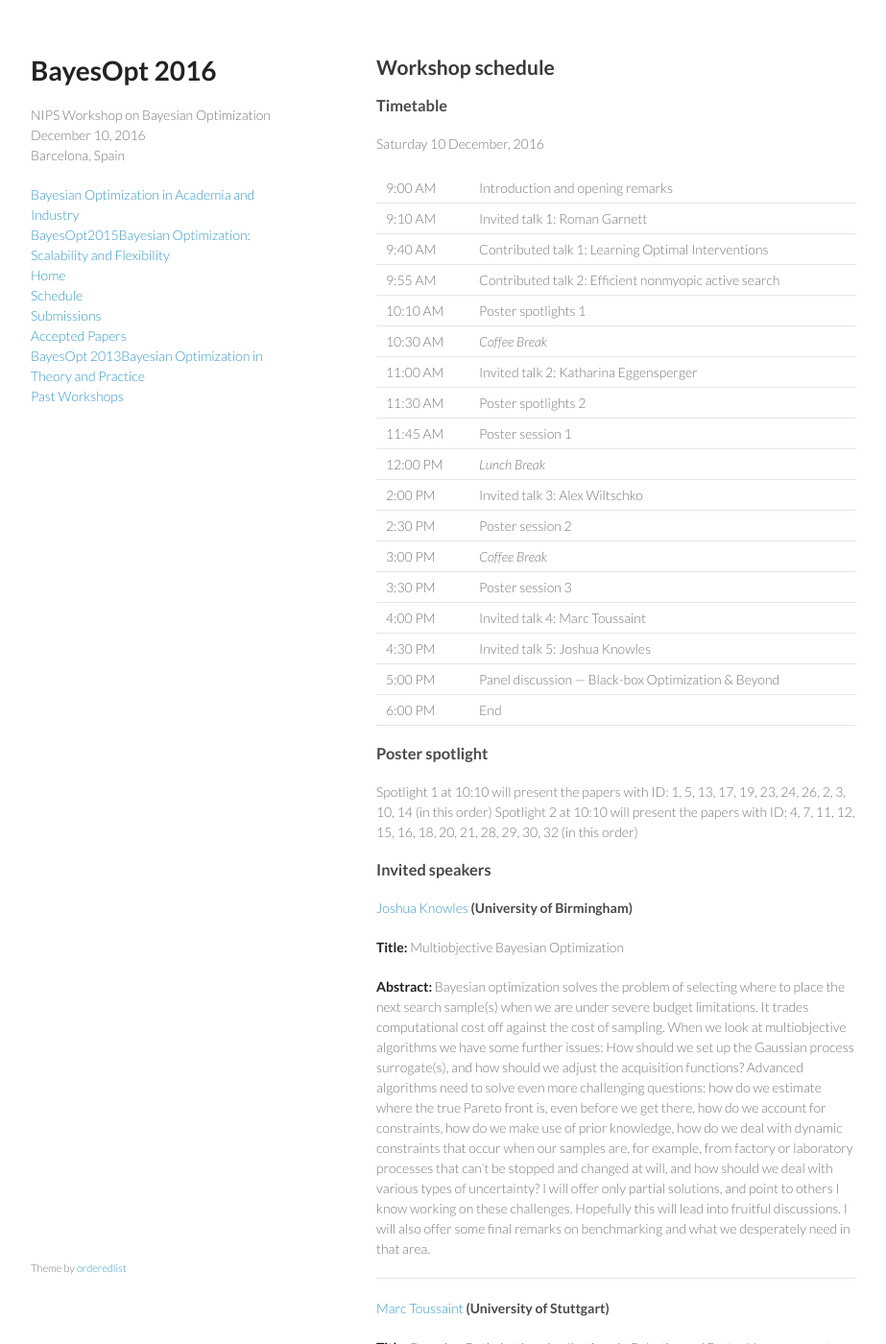
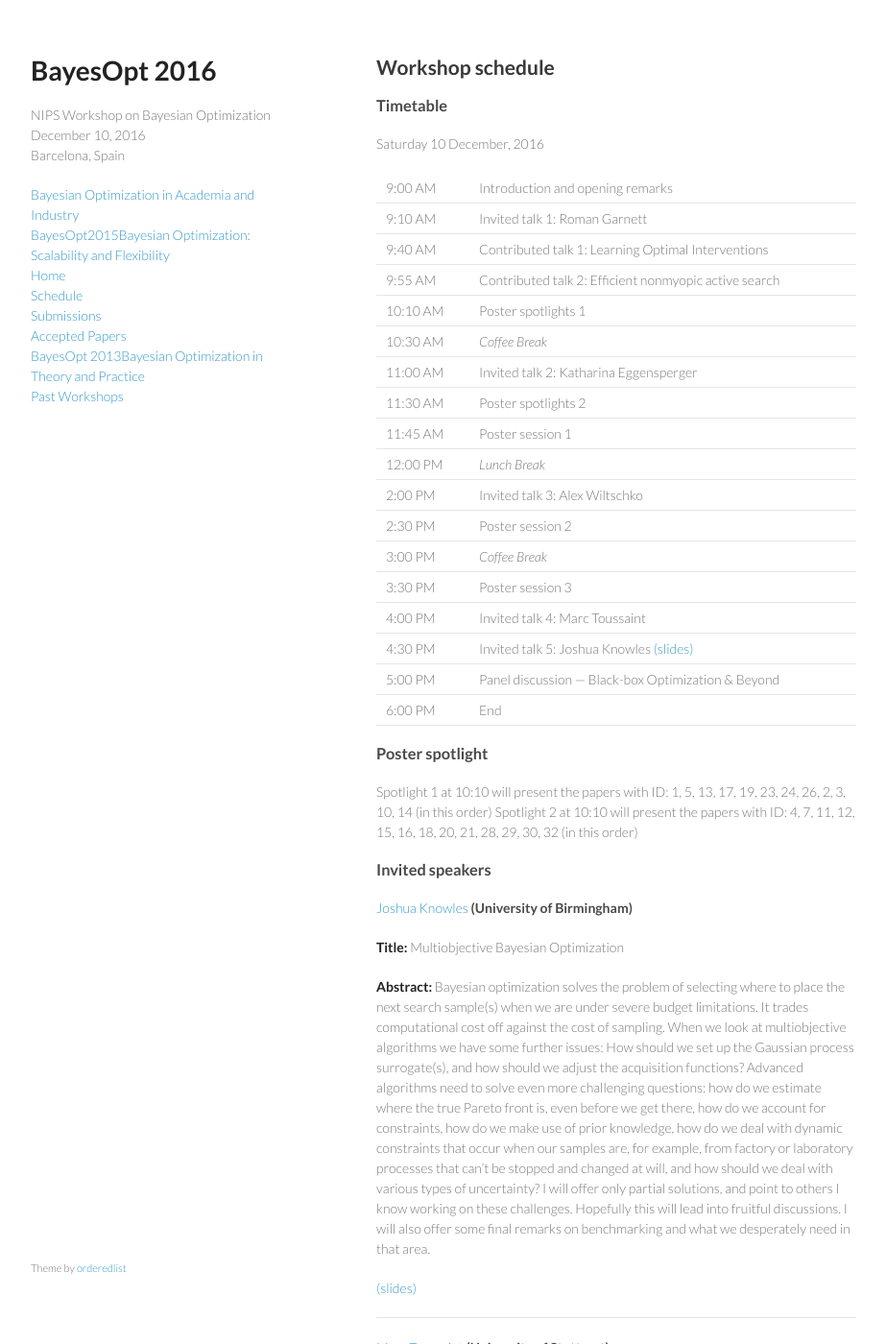
Before and after one commit to bayesopt/bayesopt.github.io, a Jekyll site: the page built from schedule.md, in a window 1280 px wide and 1400 px high. Shown: the whole window at 96% size, without its empty margins (178-1101 px from the left). Built offline with Jekyll 4.4.1, drawn with Linux system fonts in a browser that asks for light colours.

Commit message:
slides Joshua

```diff
--- a/schedule.md
+++ b/schedule.md
@@ -26,7 +26,7 @@ Saturday 10 December, 2016
 |  3:00 PM | *Coffee Break*
 |  3:30 PM | Poster session 3
 |  4:00 PM | Invited talk 4: Marc Toussaint
-|  4:30 PM | Invited talk 5: Joshua Knowles
+|  4:30 PM | Invited talk 5: Joshua Knowles [(slides)](http://www.slideshare.net/JoshuaKnowles/nips-2016-bayesopt-workshop-invited-talk)
 |  5:00 PM | Panel discussion &mdash; Black-box Optimization & Beyond
 |  6:00 PM | End
 
@@ -42,6 +42,8 @@ Spotlight 2 at 10:10 will present the papers with ID: 4, 7, 11, 12, 15, 16, 18,
 **Title:** Multiobjective Bayesian Optimization
 
 **Abstract:** Bayesian optimization solves the problem of selecting where to place the next search sample(s) when we are under severe budget limitations. It trades computational cost off against the cost of sampling. When we look at multiobjective algorithms we have some further issues: How should we set up the Gaussian process surrogate(s), and how should we adjust the acquisition functions? Advanced algorithms need to solve even more challenging questions: how do we estimate where the true Pareto front is, even before we get there, how do we account for constraints, how do we make use of prior knowledge, how do we deal with dynamic constraints that occur when our samples are, for example, from factory or laboratory processes that can't be stopped and changed at will, and how should we deal with various types of uncertainty? I will offer only partial solutions, and point to others I know working on these challenges. Hopefully this will lead into fruitful discussions. I will also offer some final remarks on benchmarking and what we desperately need in that area.
+
+[(slides)](http://www.slideshare.net/JoshuaKnowles/nips-2016-bayesopt-workshop-invited-talk)
 
 ---
 
```
